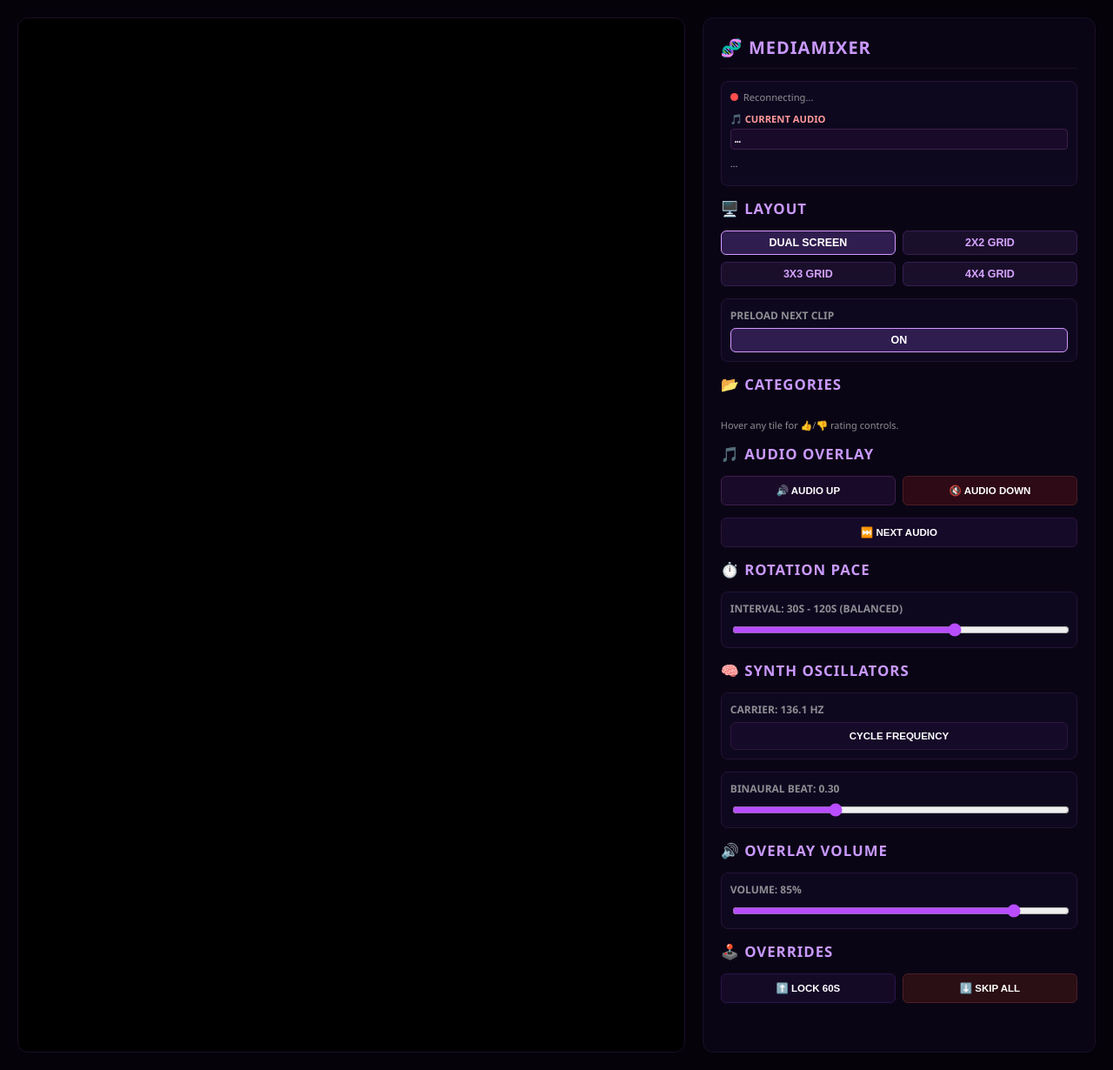
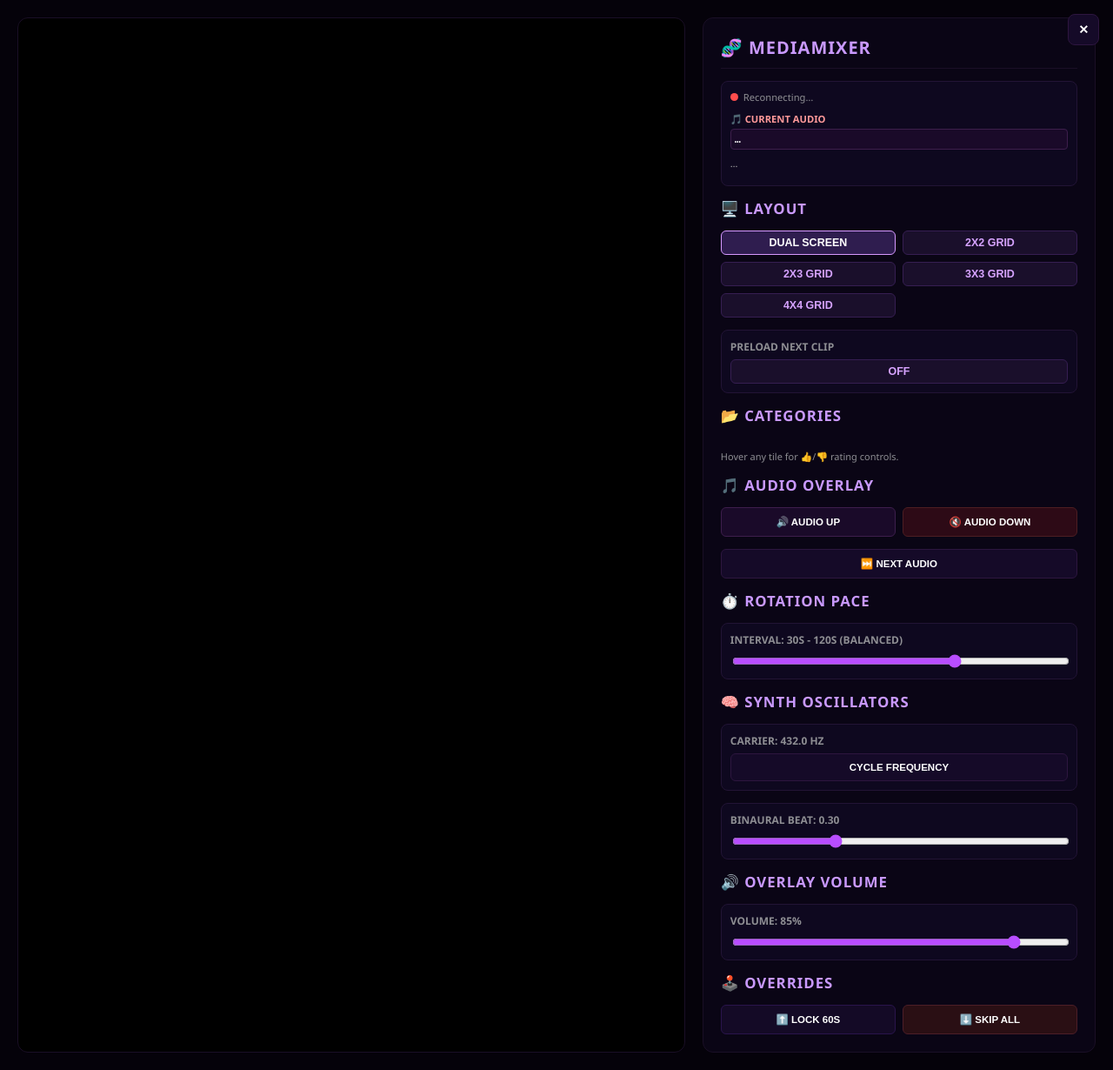
Before and after one commit to Aidinch69/MediaMixer, a Flask app: page / in a window 1280 px wide. Shown: the whole page at 87% size. Run offline with Flask 3, Linux system fonts and the light colour scheme; data that the repository does not hold is empty; parts of the project's set-up code (start-up, migrations or seed data) failed here and were passed over.

Commit message:
Add collapsible side panel and a 2x3 layout preset
- New layout preset grid2x3 (6 tiles, 3 columns) alongside dual/2x2/3x3/4x4.
- The control panel can now be hidden via a fixed toggle button (top-right
  corner, always visible) to give the theater more room; state persists
  across reloads via localStorage.

Co-Authored-By: Claude Sonnet 5 <noreply@anthropic.com>

```diff
--- a/mediamixer/config.py
+++ b/mediamixer/config.py
@@ -56,6 +56,7 @@ class Config:
     layout_presets: Tuple[LayoutPreset, ...] = (
         LayoutPreset("dual", 2, 1, "Dual Screen"),
         LayoutPreset("grid2x2", 4, 2, "2x2 Grid"),
+        LayoutPreset("grid2x3", 6, 3, "2x3 Grid"),
         LayoutPreset("grid3x3", 9, 3, "3x3 Grid"),
         LayoutPreset("grid4x4", 16, 4, "4x4 Grid"),
     )
--- a/mediamixer/web/static/dashboard.css
+++ b/mediamixer/web/static/dashboard.css
@@ -15,6 +15,9 @@ body{font-family:'Segoe UI',Tahoma,sans-serif;background:#05020a;color:#d1d1d6;m
 .tile-actions .thumb{padding:4px 10px;font-size:12px}
 .hint{font-size:11px;color:#8e8e93;margin:0}
 .panel{flex:1.1;background:#0a0515;border-radius:12px;border:1px solid #1a0f26;padding:20px;box-sizing:border-box;display:flex;flex-direction:column;gap:14px;overflow-y:auto}
+.panel.collapsed{display:none}
+.panel-toggle{position:fixed;top:16px;right:16px;z-index:30;width:36px;height:36px;padding:0;display:flex;align-items:center;justify-content:center;background:#150a28;color:#fff;border:1px solid #2d163f;border-radius:8px;cursor:pointer;font-size:14px}
+.panel-toggle:hover{background:#251538;border-color:#b84dff;box-shadow:0 0 10px rgba(184,77,255,.3)}
 h2,h3{margin:0;color:#c999ff;text-transform:uppercase;letter-spacing:1px;font-size:1.05rem}
 h2{font-size:1.25rem;border-bottom:1px solid #1a0f26;padding-bottom:10px;display:flex;justify-content:space-between;align-items:center;gap:8px;flex-wrap:wrap}
 .metric{background:#0e081f;padding:10px;border-radius:8px;border:1px solid #221435;font-size:.82rem;display:flex;flex-direction:column;gap:4px}
--- a/mediamixer/web/static/dashboard.js
+++ b/mediamixer/web/static/dashboard.js
@@ -3,6 +3,20 @@ const RANDOM_START_MAX_FRACTION = 0.5; // clips start somewhere in their first 0
 let currentLayout = null;
 let currentPaths = [];
 let preloadEnabled = true;
+
+function togglePanel() {
+  const panel = document.getElementById('panel');
+  const collapsed = panel.classList.toggle('collapsed');
+  document.getElementById('panel-toggle').innerText = collapsed ? '☰' : '✕';
+  try { localStorage.setItem('mm_panel_collapsed', collapsed ? '1' : '0'); } catch (e) {}
+}
+
+function restorePanelState() {
+  let collapsed = false;
+  try { collapsed = localStorage.getItem('mm_panel_collapsed') === '1'; } catch (e) {}
+  document.getElementById('panel').classList.toggle('collapsed', collapsed);
+  document.getElementById('panel-toggle').innerText = collapsed ? '☰' : '✕';
+}
 
 function toast(msg, neg) {
   const box = document.getElementById('toast');
@@ -156,6 +170,7 @@ function rateAudio(d) { fetch('/api/rate_audio?dir=' + d).then(() => toast(d ===
 function nextAudio() { fetch('/api/next_audio').then(() => toast('⏭️ Audio Skipped')); }
 
 window.onload = () => {
+  restorePanelState();
   fetch('/api/status').then(r => r.json()).then(render);
   connectStream();
 };
--- a/mediamixer/web/templates/dashboard.html
+++ b/mediamixer/web/templates/dashboard.html
@@ -5,10 +5,11 @@
 <link rel="stylesheet" href="{{ url_for('static', filename='dashboard.css') }}">
 </head>
 <body>
+<button class="panel-toggle" id="panel-toggle" onclick="togglePanel()" title="Show/hide panel">✕</button>
 <div class="theater" id="theater-box">
-  <div class="screen-grid layout-{{ layout }}" id="screen-grid"></div>
+  <div class="screen-grid" id="screen-grid"></div>
 </div>
-<div class="panel">
+<div class="panel" id="panel">
   <h2>
     <span>🧬 MediaMixer</span>
     <span class="badge jackpot-badge" id="jackpot-tag">🎰 JACKPOT</span>
```
Also changed, not shown: 1 other file.
